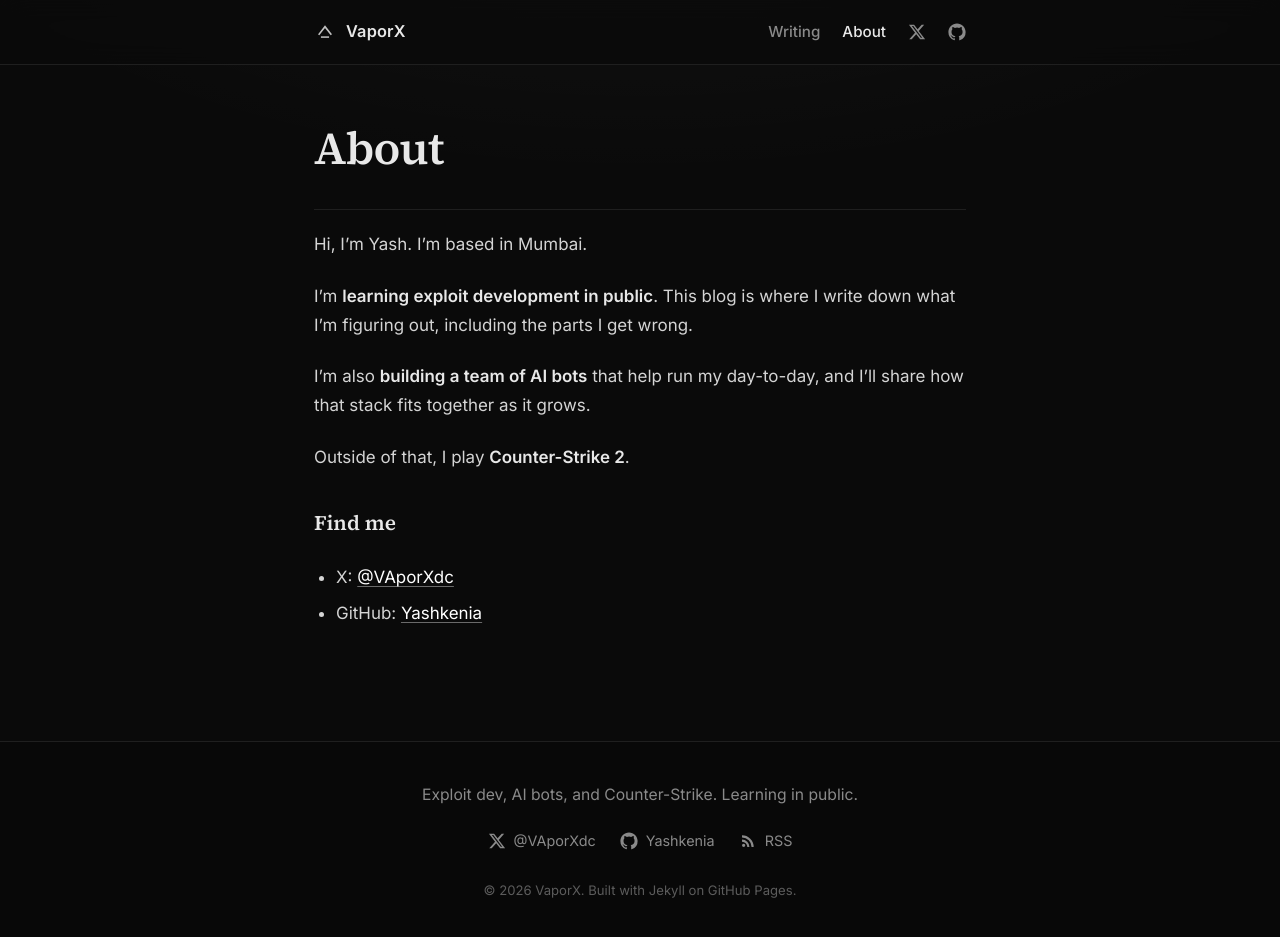
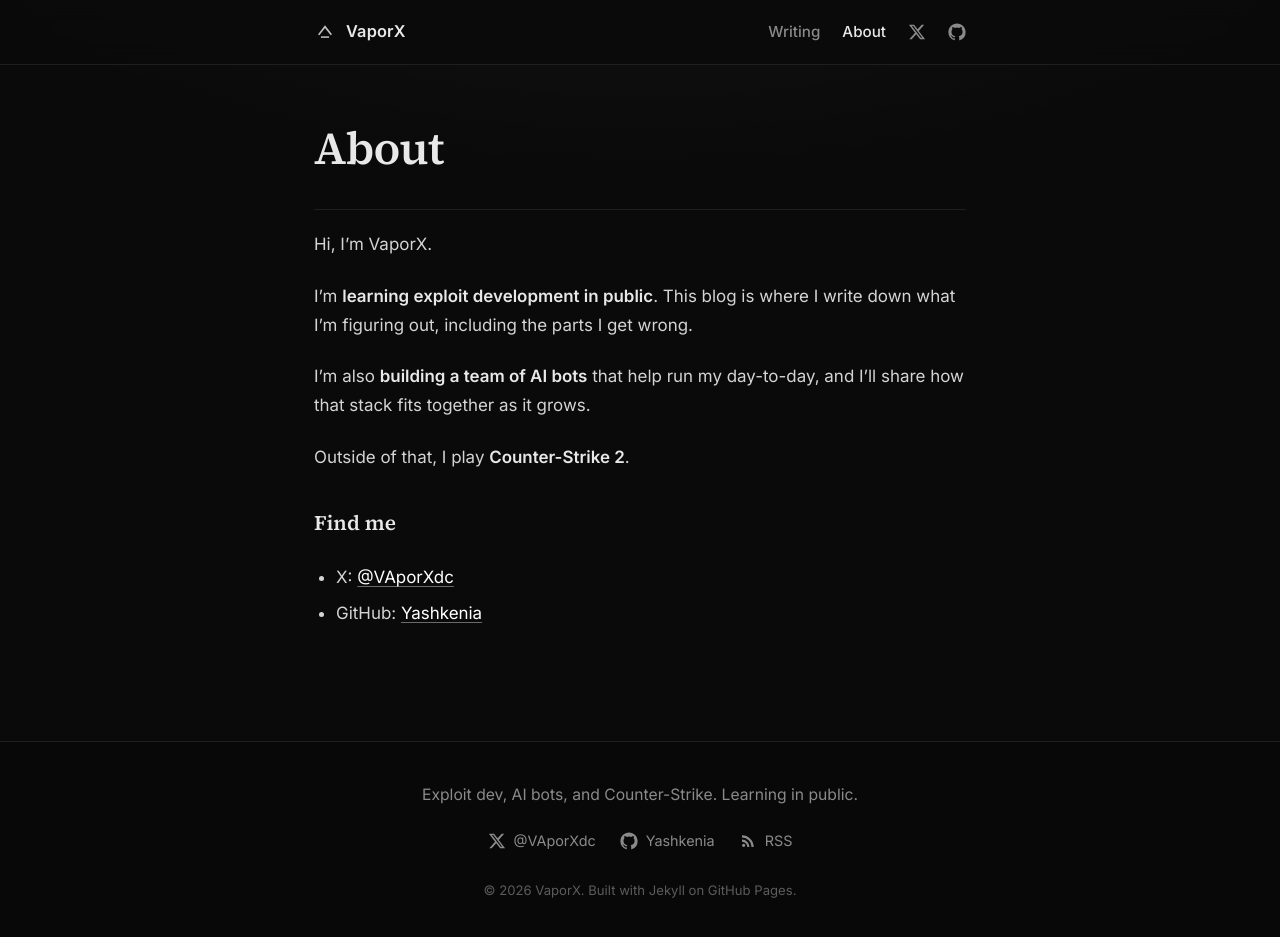
Before and after one commit to Yashkenia/Yashkenia.github.io, a Jekyll site: the page built from about.md, in a window 1280 px wide and 941 px high. Shown: the top 937 px of the window. Built offline with Jekyll 4.4.1, drawn with Linux system fonts in a browser that asks for light colours.

Commit message:
Rebrand about page to VaporX and remove location PII

```diff
--- a/about.md
+++ b/about.md
@@ -1,10 +1,10 @@
 ---
 title: About
 permalink: /about/
-description: "About Yash: exploit dev, AI bots, and Counter-Strike."
+description: "About VaporX: exploit dev, AI bots, and Counter-Strike."
 ---
 
-Hi, I'm Yash. I'm based in Mumbai.
+Hi, I'm VaporX.
 
 I'm **learning exploit development in public**. This blog is where I write down what I'm figuring out, including the parts I get wrong.
 
```
